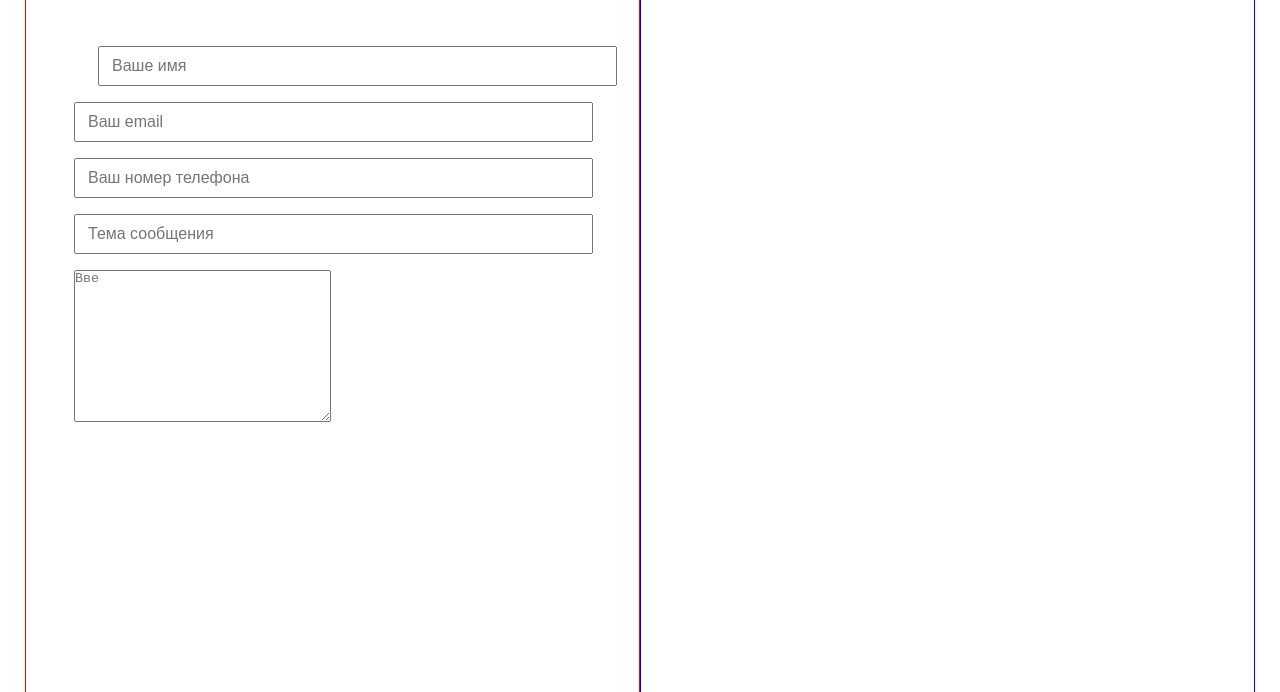
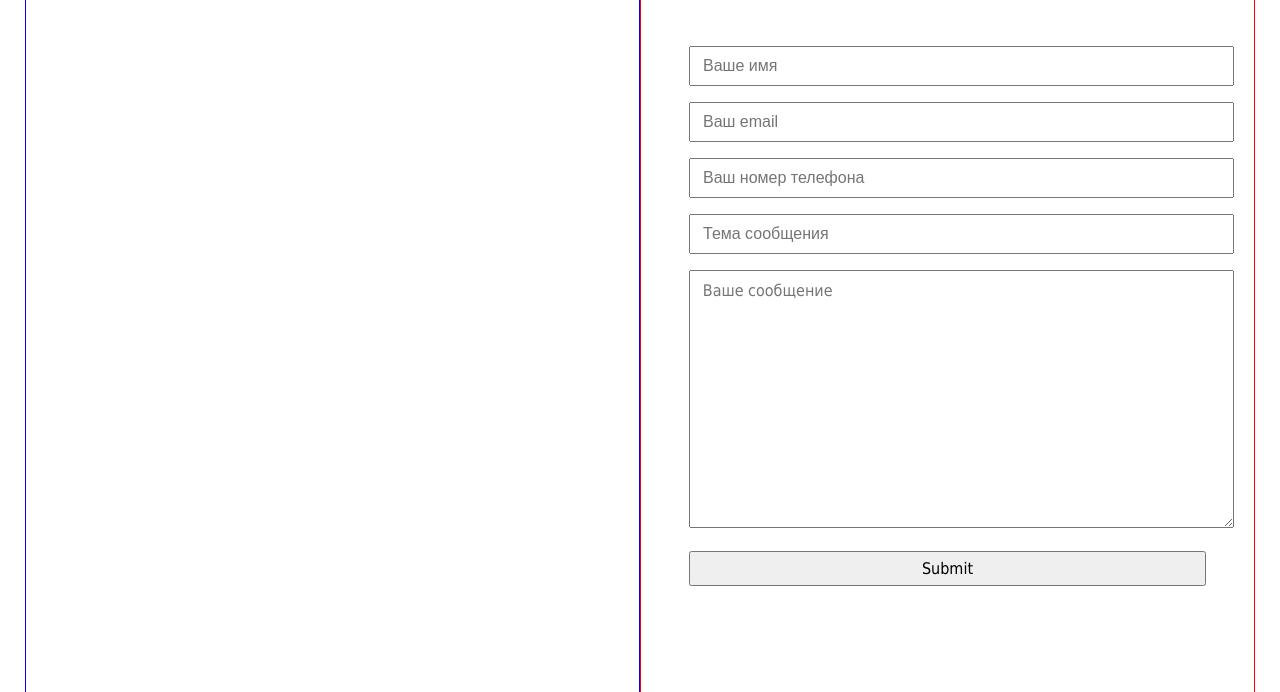
Before and after one commit to Venchic/PowerToolsShop, a plain HTML site: page contacts.html in a window 1280 px wide. Shown: the part 409-1101 px from the top of the page. Drawn offline with Linux system fonts and the light colour scheme.

Commit message:
почти доверстал форму обратной связи

```diff
--- a/contacts.html
+++ b/contacts.html
@@ -79,22 +79,23 @@
                 <div class="feedback">
                    <form action="#">
                        <div class="form-group">
-                          <label for="" class="form-control"></label>
                         <input type="text" class="form-control" placeholder="Ваше имя">
                        </div>
                        <div class="form-group">
                            <input type="text" class="form-control" placeholder="Ваш email">
                        </div>
                        <div class="form-group">
-                           <input type="tel" class="form-control" placeholder="Ваш номер телефона">
+                           <input type="text" class="form-control" placeholder="Ваш номер телефона">
                        </div>
                        <div class="form-group">
                            <input type="text" class="form-control" placeholder="Тема сообщения">
                        </div>
                        <div class="form-group">
-                           <textarea name="" id="" cols="30" rows="10" class="form-contol" placeholder="Вве"></textarea>
+                           <textarea name="" id="" cols="30" rows="10" class="form-contol" placeholder="Ваше сообщение"></textarea>
                        </div>
-                       <div class="form-group"></div>
+                       <div class="form-group">
+                           <input type="submit" class="form-control">
+                       </div>
                    </form>
                 </div>
                 <div class="map">
--- a/style/style.css
+++ b/style/style.css
@@ -312,6 +312,7 @@ input.form-control[submit] {
     display: flex;
 }
 .feedback {
+    order: 2;
     width: 50%;
     height: 600px;
     border: 1px solid red;
@@ -321,15 +322,36 @@ input.form-control[submit] {
     margin-bottom: 1rem;
 
 }
-.form-control {
-    width: 95%;
+.form-group > input[type=text] {
+    width: 100%;
     margin: 0 auto;
     padding: 0.375em 0.75em;
     font-size: 1rem;
     font-weight: 400;
     line-height: 1.5;
 }
+.form-group > textarea {
+    font-family: Tahoma, Geneva, sans-serif;
+    width: 100%;
+    margin: 0 auto;
+    padding: 0.5em 0.80em;
+    font-size: 1rem;
+    font-weight: 400;
+    line-height: 1.5;
+    overflow: auto;
+    resize: vertical;
+}
+.form-group > input[type=submit] {
+    padding: 0.375em 0.75em;
+    font-family: Tahoma, Geneva, sans-serif;
+    font-size: 1rem;
+    font-weight: 400;
+    line-height: 1.5;
+    width: 100%;
+    margin: 0 auto;
+}
 .map {
+    order: 1;
     width: 50%;
     height: 600px;
     border: 1px solid blue;
```
